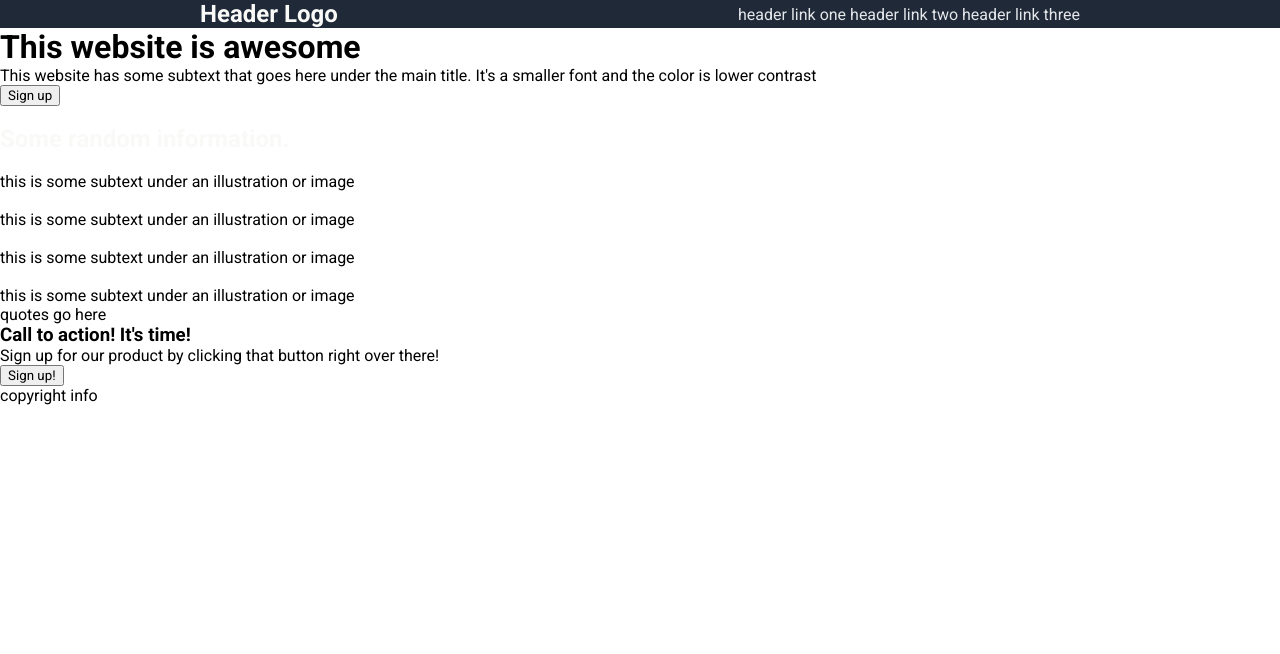
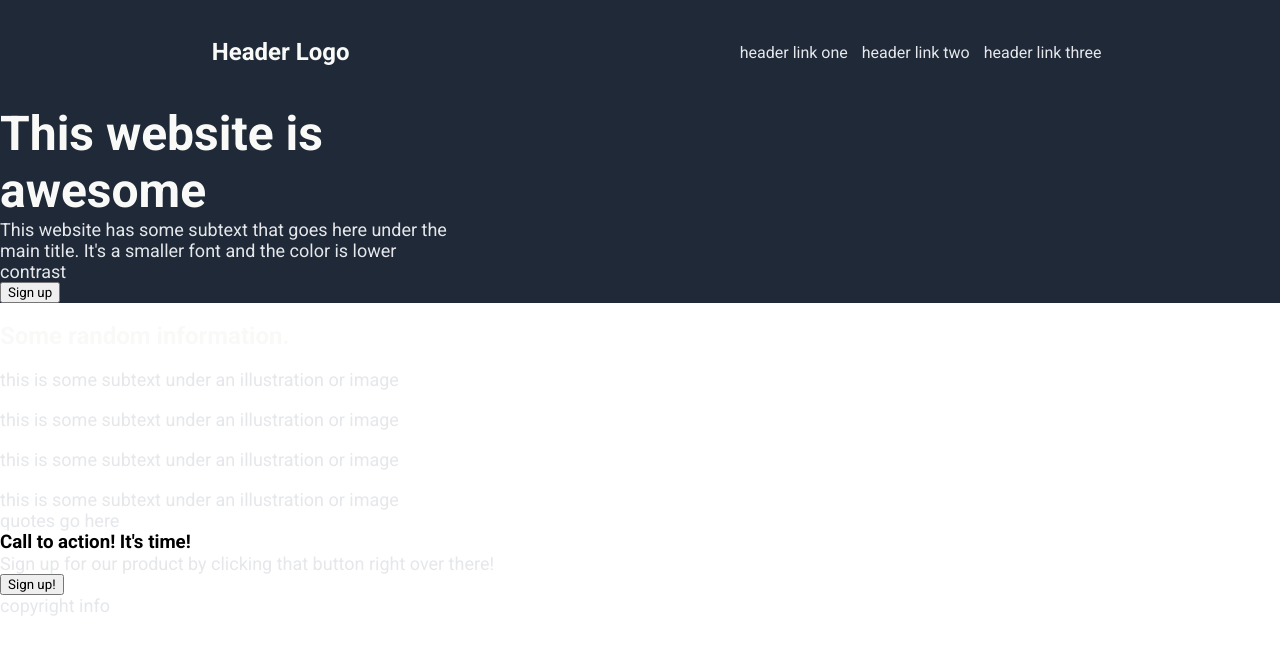
Before and after one commit to nianghaned/landing_page, a plain HTML site: page index.html in a window 1280 px wide. Drawn offline with Linux system fonts and the light colour scheme; files that its build step writes are made by us from their sources; files whose address does not match are found by name.

Commit message:
Started styling on the hero and positioning

```diff
--- a/index.html
+++ b/index.html
@@ -30,10 +30,13 @@
       <main>
         <header>
           <div class="container-hero">
-            <h1>This website is awesome</h1>
+            <h1>
+              This website is<br />
+              awesome
+            </h1>
             <p>
-              This website has some subtext that goes here under the main title.
-              It's a smaller font and the color is lower contrast
+              This website has some subtext that goes here under the <br />main
+              title. It's a smaller font and the color is lower <br />contrast
             </p>
             <button>Sign up</button>
           </div>
--- a/style.css
+++ b/style.css
@@ -8,15 +8,33 @@ nav {
   background-color: #1f2937;
 }
 h2 {
-  size: 24px;
+  font-size: 24px;
   color: #f9faf8;
+}
+h1 {
+  font-size: 48px;
+  font-weight: 700;
+  color: #f9faf8;
+}
+p {
+  font-size: 18px;
+  color: #e5e7eb;
 }
 a {
   text-decoration: none;
   size: 18px;
   color: #e5e7eb;
+  margin: 5px;
 }
 .navbar-links {
   align-self: center;
+
   text-decoration: none;
 }
+.container-nav {
+  padding: 3%;
+}
+
+.container-hero {
+  background-color: #1f2937;
+}
```
